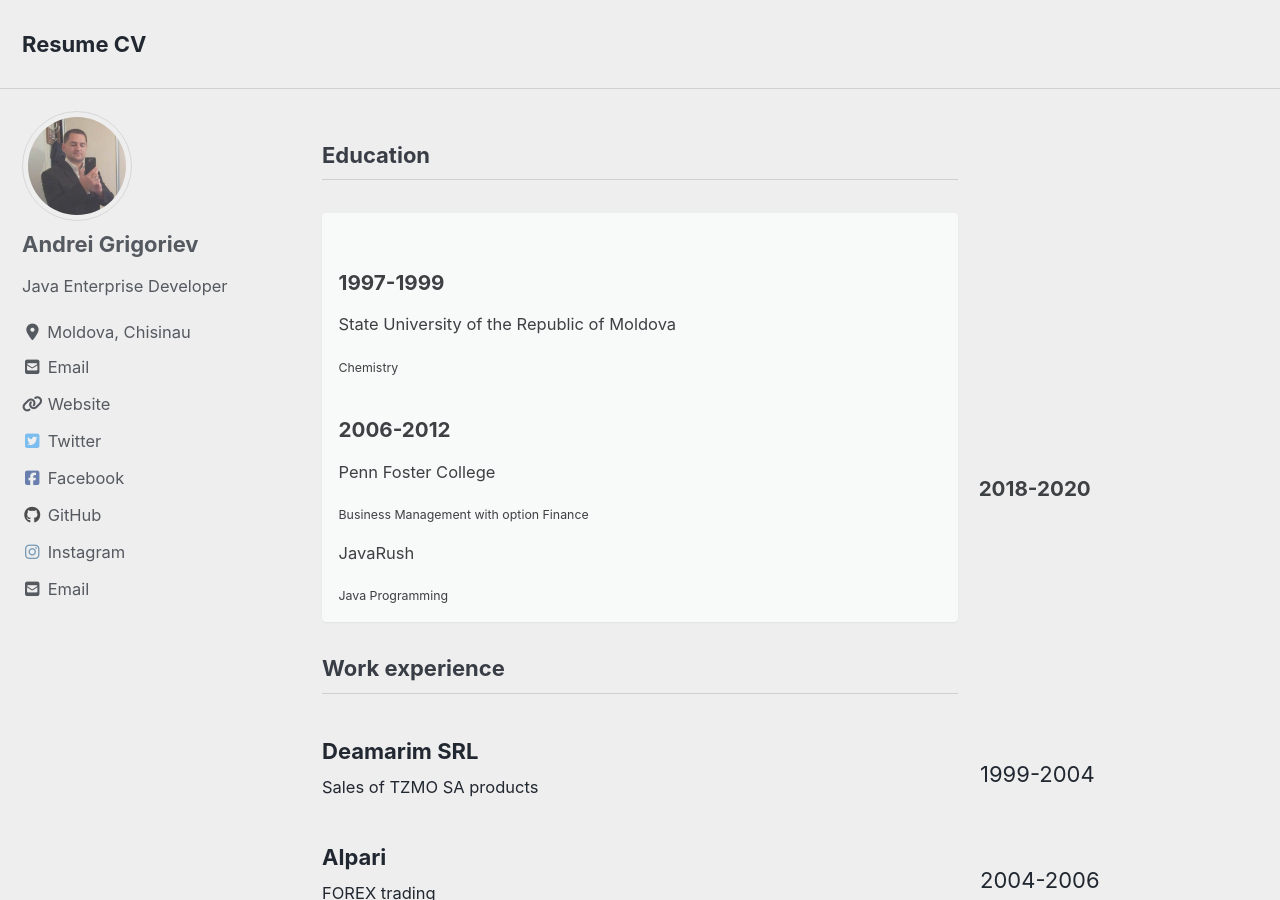
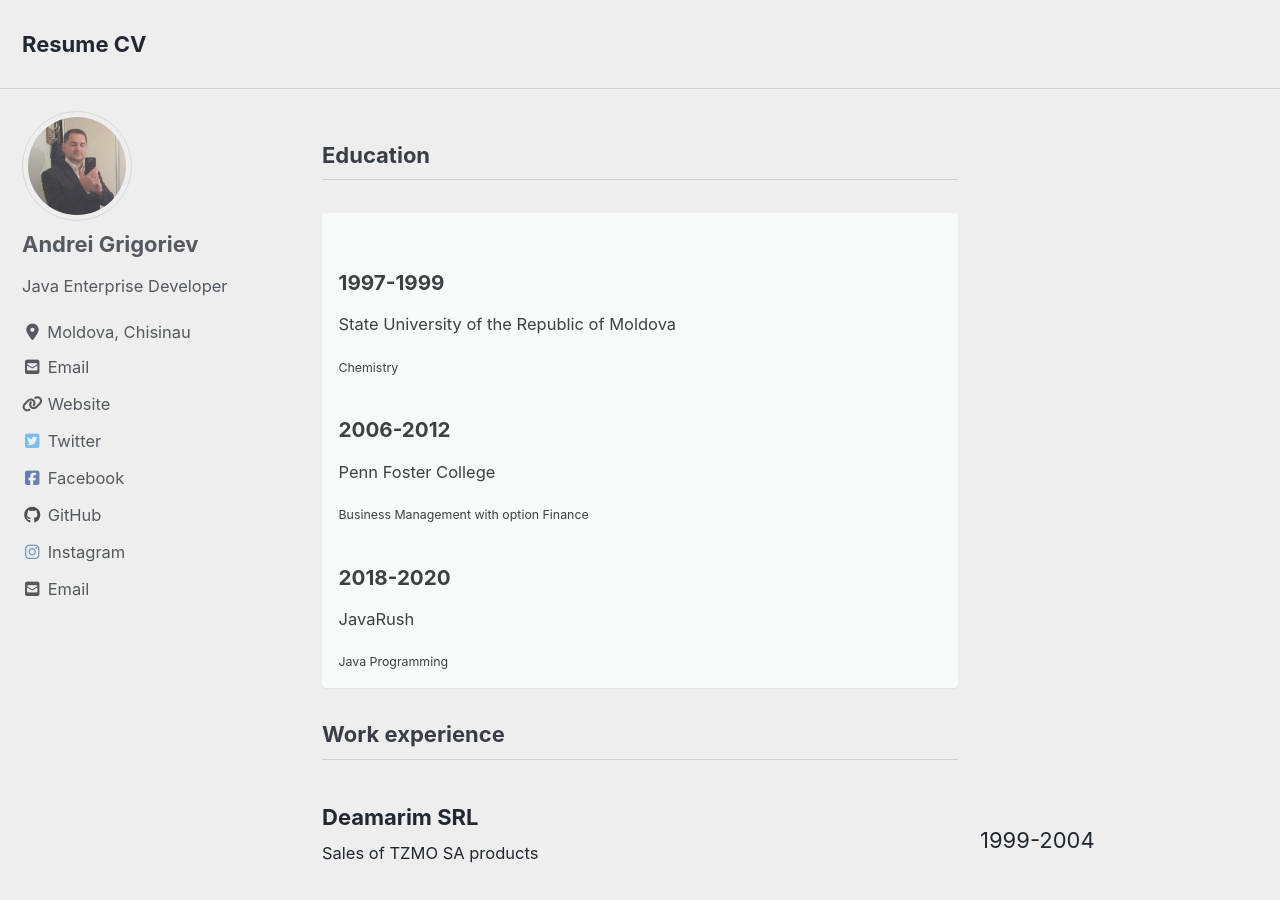
Before and after one commit to grigorievfinance/grigorievfinance.github.io, a Jekyll site: the page built from index.html, in a window 1280 px wide and 900 px high. Built offline with Jekyll 4.4.1, drawn with Linux system fonts in a browser that asks for light colours; cached includes are drawn as plain includes; nearby versions of some CDN libraries; the list of posts is cut into pages by our own code.

Commit message:
Update home.html

```diff
--- a/_layouts/home.html
+++ b/_layouts/home.html
@@ -14,7 +14,7 @@ layout: archive
     <p>{{ site.data.ui-text[site.locale].education2_name | default: "Penn Foster College" }}</p>
     <p class="archive__item-excerpt" itemprop="description">{{ site.data.ui-text[site.locale].education2_description | default: "Business Management with option Finance" }}</p>
 
-    <h2 class="sidebar__right">{{ site.data.ui-text[site.locale].education3_date | default: "2018-2020" }}</h2>
+    <h2>{{ site.data.ui-text[site.locale].education3_date | default: "2018-2020" }}</h2>
     <p>{{ site.data.ui-text[site.locale].education3_name | default: "JavaRush" }}</p>
     <p class="archive__item-excerpt" itemprop="description">{{ site.data.ui-text[site.locale].education3_description | default: "Java Programming" }}</p>
 </article>
```
